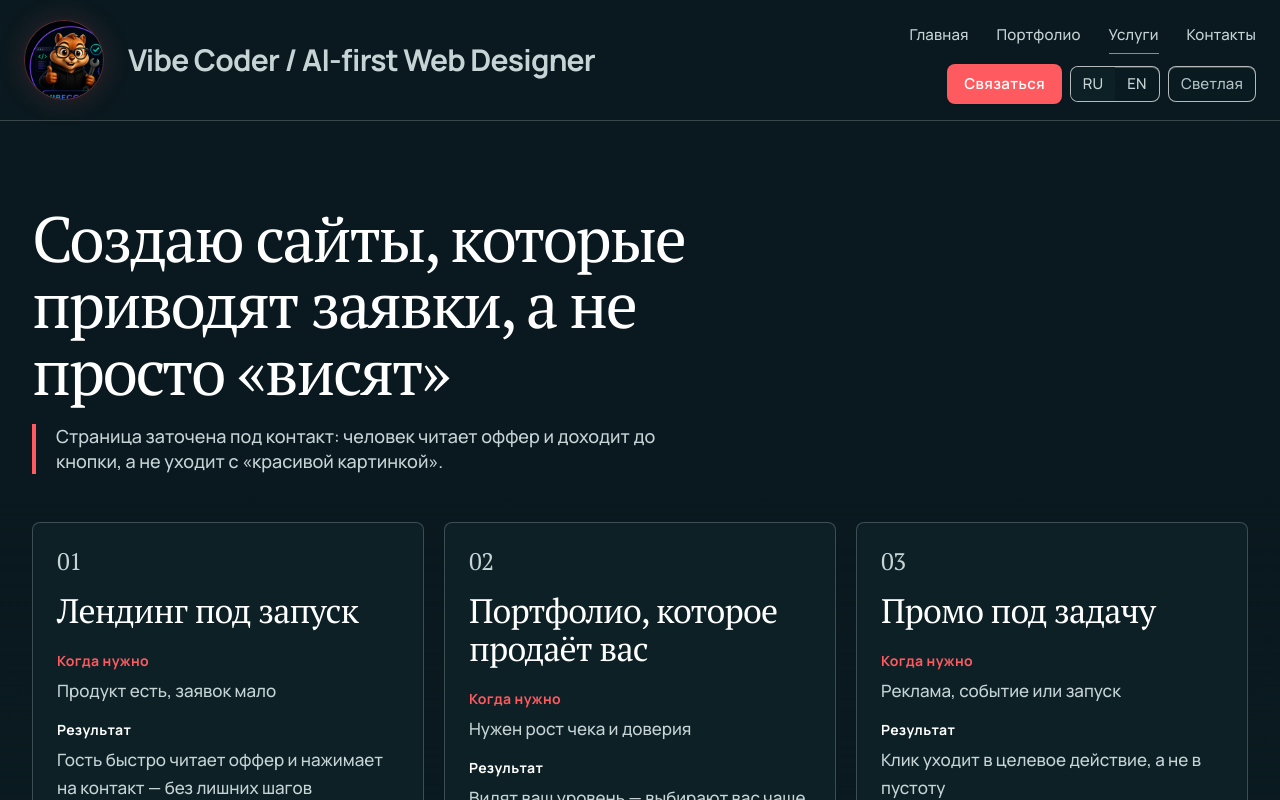
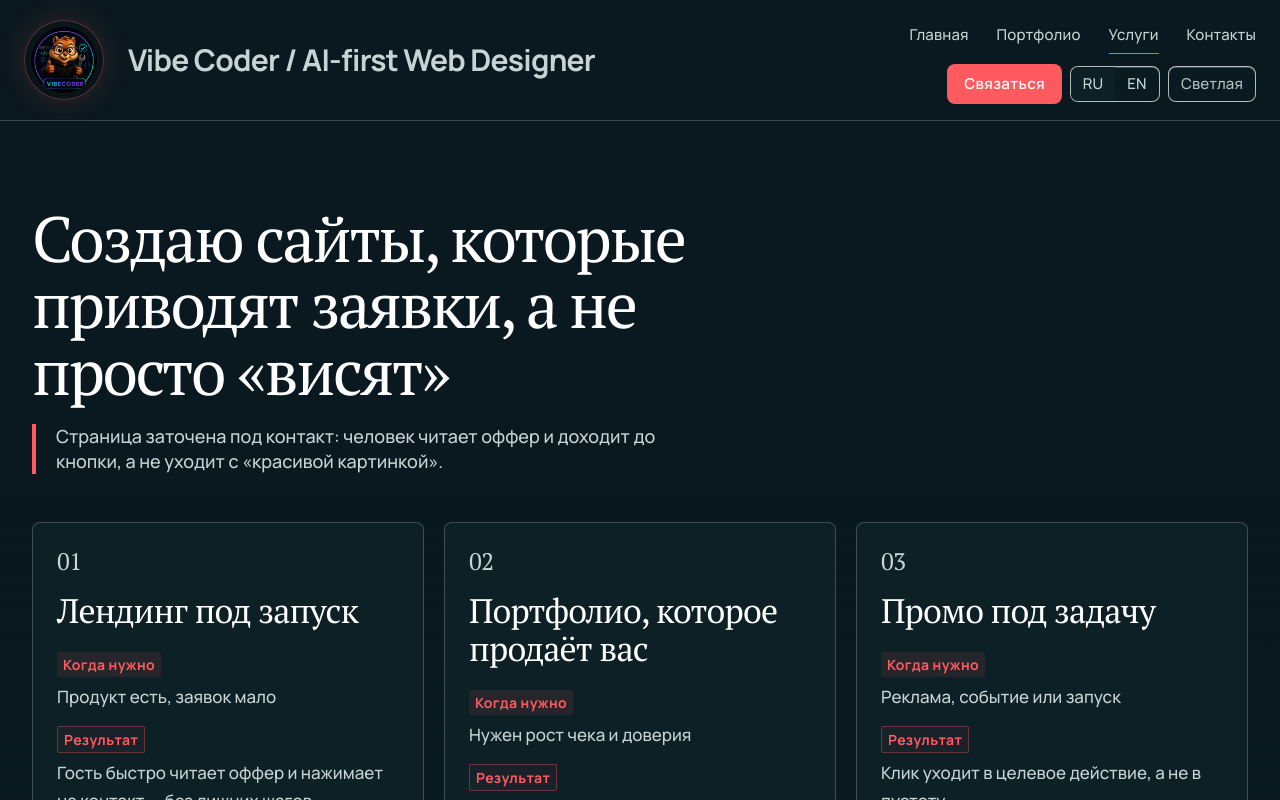
Before and after one commit to snegurkanastena-ux/anastasia-portfolio, a Next.js app: page /services in a window 1280 px wide. Shown: the top 800 px of the page. Built offline with nearby package versions, Linux system fonts and the light colour scheme.

Commit message:
Fix header logo and service labels

```diff
--- a/src/components/layout/SiteHeader.tsx
+++ b/src/components/layout/SiteHeader.tsx
@@ -36,13 +36,13 @@ export function SiteHeader() {
           className="group flex w-full min-w-0 flex-1 items-center gap-5 lg:gap-6"
           aria-label={t("brand.headerLockup")}
         >
-          <span className="relative grid h-20 w-20 shrink-0 place-items-center overflow-hidden rounded-full border border-primary/35 bg-[radial-gradient(circle_at_50%_45%,rgb(var(--card))_0%,rgb(var(--void))_78%)] shadow-[0_0_28px_rgb(var(--primary)/0.18)]">
+          <span className="relative grid h-20 w-20 shrink-0 place-items-center overflow-hidden rounded-full border border-primary/35 bg-[radial-gradient(circle_at_50%_45%,rgb(var(--card))_0%,rgb(var(--void))_78%)] p-1.5 shadow-[0_0_28px_rgb(var(--primary)/0.18)]">
             <Image
               src={HEADER_LOGO}
               alt=""
-              width={88}
-              height={88}
-              className="h-[5.6rem] w-[5.6rem] max-w-none object-cover object-center dark:brightness-100"
+              width={68}
+              height={68}
+              className="h-full w-full rounded-full object-contain object-center dark:brightness-100"
               priority
             />
           </span>
--- a/src/components/pages/ServicesContent.tsx
+++ b/src/components/pages/ServicesContent.tsx
@@ -30,8 +30,9 @@ const listItem = {
 const cardSurface =
   "rounded-lg border border-border/20 bg-card p-5 transition-[border-color,opacity,transform,box-shadow] duration-300 ease-out hover:-translate-y-1.5 hover:border-primary/30 hover:shadow-[0_6px_32px_rgb(var(--primary)/0.22),0_0_0_1px_rgb(var(--primary)/0.08)] sm:p-6";
 
-const whenLabelClass = "text-editorial-label font-bold tracking-wide text-primary";
-const resultLabelClass = "text-editorial-label font-bold tracking-wide text-[rgb(var(--heading))]";
+const labelBaseClass = "inline-flex rounded-sm px-1.5 py-0.5 text-editorial-label font-bold tracking-wide";
+const whenLabelClass = `${labelBaseClass} bg-primary/10 text-primary`;
+const resultLabelClass = `${labelBaseClass} border border-primary/35 bg-primary/5 text-primary`;
 
 export function ServicesContent() {
   const { t, locale } = useLocale();
```
